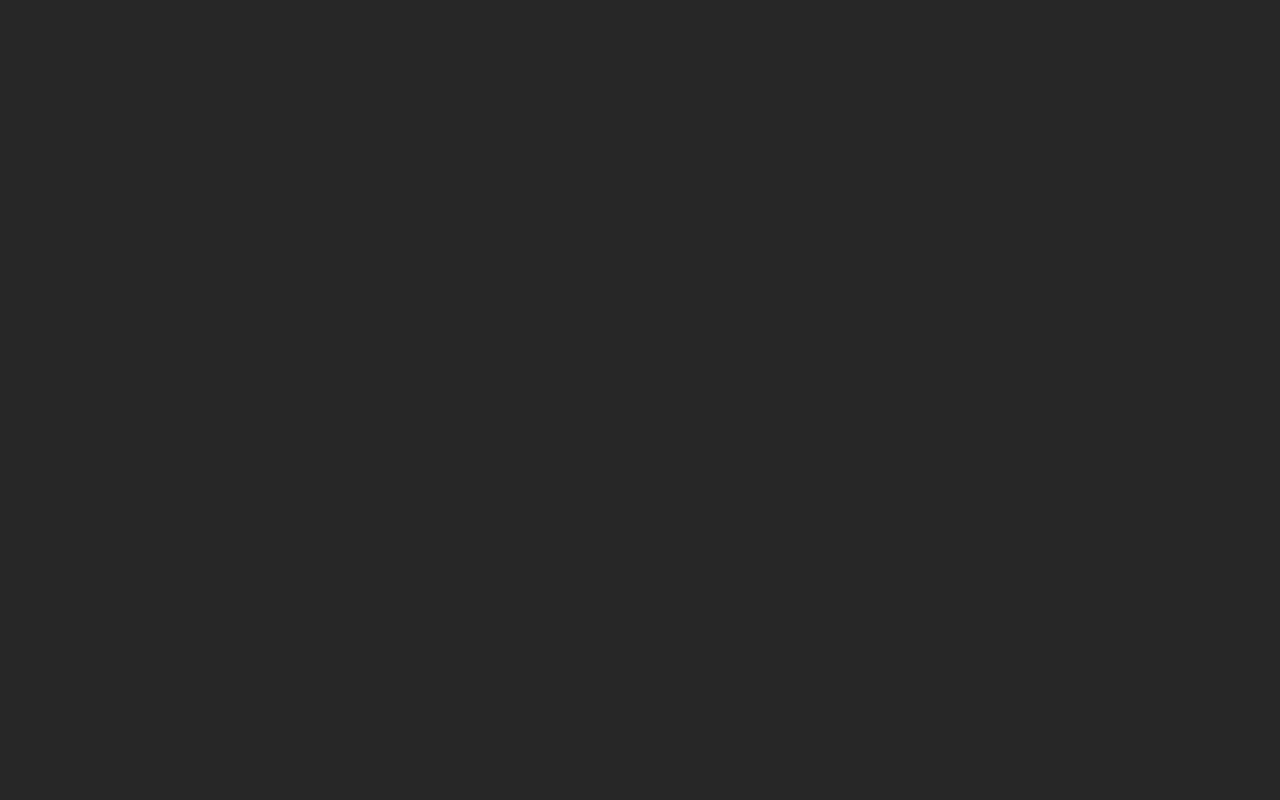
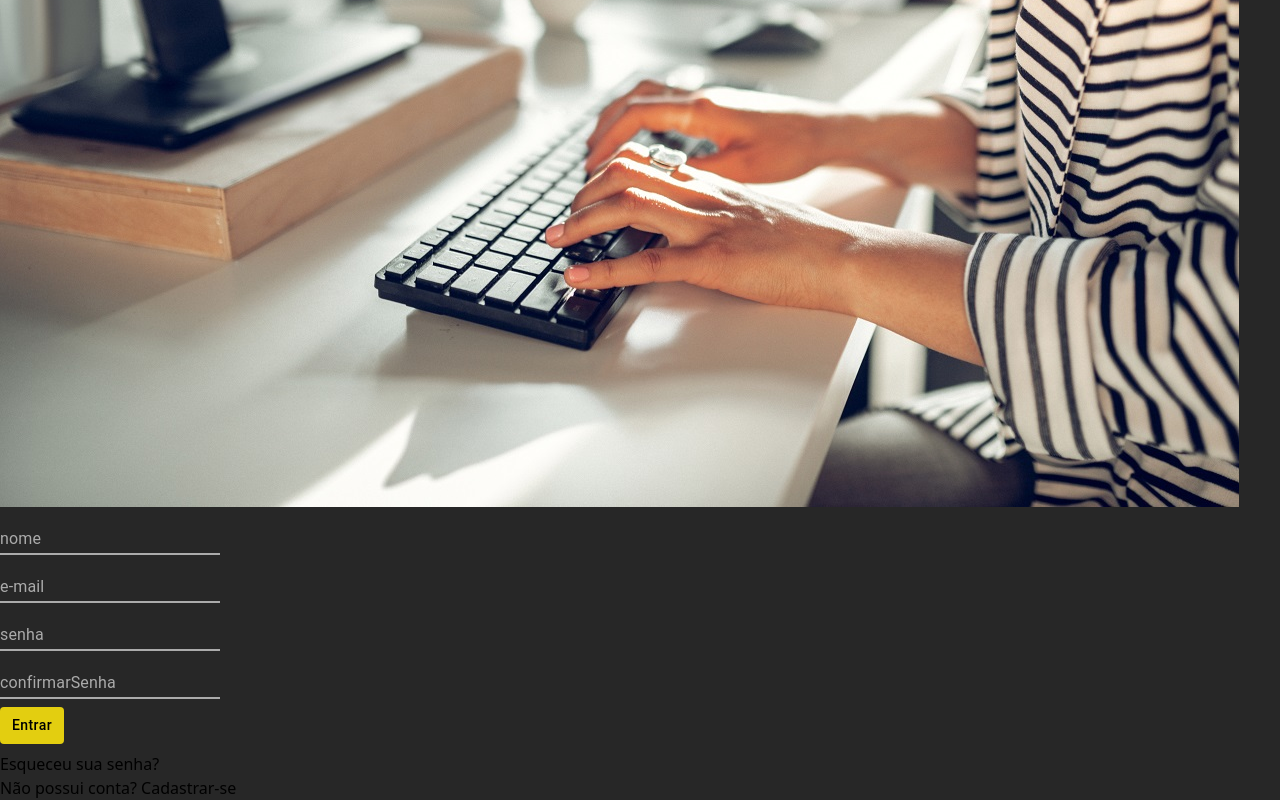
Before and after one commit to LeonardoLagos/projeto-digitacao, a React (Vite) app: page /cadastro in a window 1280 px wide. Before the commit this address had no page. Shown: the part 319-1119 px from the top of the page. Before the commit the page ends 800 px from the top, so only its background shows below. Built offline with nearby package versions, Linux system fonts and the light colour scheme.

Commit message:
Cadastro Usuário - Em Andamento.

```diff
--- a/package.json
+++ b/package.json
@@ -12,6 +12,7 @@
   "dependencies": {
     "@emotion/react": "^11.11.1",
     "@emotion/styled": "^11.11.0",
+    "@hookform/resolvers": "^3.3.2",
     "@mui/icons-material": "^5.14.14",
     "@mui/material": "^5.14.14",
     "axios": "^1.6.1",
@@ -19,9 +20,10 @@
     "match-sorter": "^6.3.1",
     "react": "^18.2.0",
     "react-dom": "^18.2.0",
-    "react-hook-form": "^7.47.0",
+    "react-hook-form": "^7.48.2",
     "react-router-dom": "^6.17.0",
-    "sort-by": "^1.2.0"
+    "sort-by": "^1.2.0",
+    "zod": "^3.22.4"
   },
   "devDependencies": {
     "@types/react": "^18.2.15",
--- a/src/App.tsx
+++ b/src/App.tsx
@@ -2,6 +2,7 @@ import { createBrowserRouter } from 'react-router-dom'
 import Home from './pages/Home'
 import Login from './pages/login'
 import Header from './components/Header/Header'
+import Cadastro from './pages/cadastro'
 
 const router = createBrowserRouter([
     {
@@ -16,6 +17,10 @@ const router = createBrowserRouter([
     {
         path: '/login',
         element: <Login></Login>
+    },
+    {
+        path: '/cadastro',
+        element: <Cadastro></Cadastro>
     }
 ])
 
--- a/src/components/Header/Header.tsx
+++ b/src/components/Header/Header.tsx
@@ -1,7 +1,8 @@
 import { AppBar, Button, Container, Toolbar, Typography } from "@mui/material";
-import { Outlet } from "react-router-dom";
+import { Navigate, Outlet, useNavigate } from "react-router-dom";
 
 export default function Header() {
+  const navigate = useNavigate()
   return (
     <div>
       <AppBar>
@@ -18,7 +19,7 @@ export default function Header() {
           <Typography variant="h6" component="div" sx={{ flexGrow: 1 }}>
             Teste de Digitação
           </Typography>
-          <Button color="inherit">Login</Button>
+          <Button color="inherit" onClick={(e) => navigate('/login')}>Login</Button>
         </Toolbar>
       </AppBar>
       <Container sx={{marginTop: '3rem'}}>
--- a/src/contexts/muiStyleContext.tsx
+++ b/src/contexts/muiStyleContext.tsx
@@ -10,31 +10,63 @@ const customTheme = (outerTheme: Theme) =>
     createTheme({
         palette: {
             mode: outerTheme.palette.mode,
+            primary: {
+                main: '#e3ce10',
+            },
+            secondary: {
+                main: '#a3a3a3',
+            },
+            text: {
+                primary: '#a3a3a3',
+                secondary: '#fafafa'
+            },
         },
         components: {
+            MuiInputBase: {
+                styleOverrides: {
+
+                }
+            },
             MuiTextField: {
                 styleOverrides: {
                     root: {
-                        '--TextField-brandBorderColor': '#E0E3E7',
+                        '--TextField-brandBorderColor': '#ababab',
                         '--TextField-brandBorderHoverColor': '#B2BAC2',
                         '--TextField-brandBorderFocusedColor': '#6F7E8C',
-                        '& label.Mui-focused': {
-                            color: 'var(--TextField-brandBorderFocusedColor)',
-                        },
-                    },
+                    }
                 },
+            },
+            MuiFormLabel: {
+              styleOverrides: {
+                root: {
+                  color: 'var(--TextField-brandBorderColor)',
+                  '&.Mui-focused': {
+                    color: '#e3ce10',
+                  },
+                },
+              },
             },
             MuiInput: {
                 styleOverrides: {
                     root: {
+                        color: '#f2f2f2',
                         '&:before': {
                             borderBottom: '2px solid var(--TextField-brandBorderColor)',
                         },
-                        '&:hover:not(.Mui-disabled, .Mui-error):before': {
-                            borderBottom: '2px solid var(--TextField-brandBorderHoverColor)',
-                        },
-                        '&.Mui-focused:after': {
-                            borderBottom: '2px solid var(--TextField-brandBorderFocusedColor)',
+                        // '&:hover:not(.Mui-disabled, .Mui-error):before': {
+                        //     borderBottom: '2px solid red'
+                        // }
+                    },
+                },
+            },
+            MuiButton: {
+                styleOverrides: {
+                    root: {
+                        textTransform: 'none',
+                        backgroundColor: '#e3ce10',
+                        color: '#000',
+                        '&:hover': {
+                            backgroundColor: '#b8a20d',
                         },
                     },
                 },
@@ -45,7 +77,7 @@ const customTheme = (outerTheme: Theme) =>
 function MuiStyleProvider({ children }: ThemeProviderProps) {
     const outerTheme = useTheme();
     return (
-        <ThemeProvider  theme={customTheme(outerTheme)}>
+        <ThemeProvider theme={customTheme(outerTheme)}>
             {children}
         </ThemeProvider >
     );
--- a/src/pages/Home/index.tsx
+++ b/src/pages/Home/index.tsx
@@ -1,6 +1,7 @@
 import RefreshIcon from '@mui/icons-material/Refresh';
 import { useEffect, useRef, useState } from "react";
 import { api } from '../../services/api';
+import { useNavigate } from 'react-router-dom';
 
 interface cardTexto {
   listaSpans: spanProps[],
@@ -25,6 +26,8 @@ export default function Home() {
   const [textoCardAtual, setTextoCardAtual] = useState<cardTexto>()
   const [quantidadeAcertos, setQuantidadeAcertos] = useState(0)
   const [quantidadeErros, setQuantidadeErros] = useState(0)
+
+  const navigate = useNavigate()
 
   async function preencheTexto() {
     setCronometroAtivo(false)
@@ -164,7 +167,7 @@ export default function Home() {
           <option value="en-us">🏳Inglês</option>
         </select> */}
       </div>
-      <div className="w-full h-56 outline outline-1 rounded mt-4 mb-1 p-2 text-xl font-medium overflow-auto" ref={refDivPalavras} id="divPalavras" onClick={() => refInputDigitacao.current?.focus()}>
+      <div className="w-full h-56 outline outline-1 rounded mt-4 mb-1 p-2 text-xl font-medium overflow-auto text-justify" ref={refDivPalavras} id="divPalavras" onClick={() => refInputDigitacao.current?.focus()}>
         {listaLetras.map((letra, index) => {
           if (letra.children === ' ') {
             return <span className={letra.className + ' inline-block text-center'} style={{ minWidth: '4px', height: '27px' }} key={index}>&nbsp;</span>
--- /dev/null
+++ b/src/pages/cadastro/index.tsx
@@ -0,0 +1,60 @@
+import { zodResolver } from '@hookform/resolvers/zod'
+import { Button, TextField } from '@mui/material'
+import { useForm } from 'react-hook-form'
+import { useNavigate } from 'react-router-dom'
+import { z } from 'zod'
+
+
+const schema = z.object({
+    email: z.string().email("Insira um e-mail válido").min(1),
+    nome: z.string().min(1),
+    senha: z.string().min(8, "Senhas contém no mínimo 8 caractéres.").max(100),
+    confirmarSenha: z.string().min(8, "Senhas contém no mínimo 8 caractéres.").max(100)
+  })
+
+  type FormData = z.infer<typeof schema>
+
+export default function Cadastro() {
+    const navigate = useNavigate()
+
+    const { register, handleSubmit, formState: { errors } } = useForm<FormData>({
+      resolver: zodResolver(schema)
+    })
+
+    function onSubmit(data: FormData) {
+      console.log(data.email, data.senha)
+    }
+
+    return (
+      <div className="flex w-screen h-screen">
+        <div className="w-4/6 h-full">
+          <img className="h-full object-cover" src="src/assets/bg-login.jpeg" alt="" />
+        </div>
+        <form
+          className="flex flex-col w-2/6 h-full text-slate-50 justify-center px-12"
+          onSubmit={handleSubmit(onSubmit)}>
+          <TextField label="nome" variant="standard" type="text" margin="none" {...register("nome")} />
+          <div className="h-6 w-full">
+            {errors.nome?.message && <p className=" text-red-500">{errors.nome.message}</p>}
+          </div>
+          <TextField label="e-mail" variant="standard" type="email" margin="none" {...register("email")} />
+          <div className="h-6 w-full">
+            {errors.email?.message && <p className=" text-red-500">{errors.email.message}</p>}
+          </div>
+          <TextField label="senha" variant="standard" type="password" margin="none" {...register("senha")} />
+          <div className="h-6 w-full">
+            {errors.senha?.message && <p className=" text-red-500">{errors.senha.message}</p>}
+          </div>
+          <TextField label="confirmarSenha" variant="standard" type="password" margin="none" {...register("confirmarSenha")} />
+          <div className="h-6 w-full">
+            {errors.confirmarSenha?.message && <p className="text-red-500">{errors.confirmarSenha.message}</p>}
+          </div>
+          <Button type="submit" sx={{ marginTop: '8px', marginBottom: '8px' }}>Entrar</Button>
+          <div className="flex flex-col items-center text-sm">
+            <a href="#" className="text-center text-yellow-300">Esqueceu sua senha?</a>
+            <p>Não possui conta? <a href="/cadastro" className="text-center text-yellow-300">Cadastrar-se</a></p>
+          </div>
+        </form>
+      </div>
+    )
+}
--- a/src/pages/login/index.tsx
+++ b/src/pages/login/index.tsx
@@ -1,16 +1,50 @@
+import { zodResolver } from "@hookform/resolvers/zod";
 import { Button, TextField } from "@mui/material";
+import { useForm } from "react-hook-form";
+import { useNavigate } from "react-router-dom";
+import { z } from "zod";
+
+
+const schema = z.object({
+  email: z.string().email("Insira um e-mail válido").min(1),
+  password: z.string().min(8, "Senhas contém no mínimo 8 caractéres.").max(100)
+})
+
+type FormData = z.infer<typeof schema>
 
 export default function Login() {
+  const navigate = useNavigate()
+
+  const { register, handleSubmit, formState: { errors } } = useForm<FormData>({
+    resolver: zodResolver(schema)
+  })
+
+  function onSubmit(data: FormData) {
+    console.log(data.email, data.password)
+  }
+
   return (
     <div className="flex w-screen h-screen">
       <div className="w-4/6 h-full">
         <img className="h-full object-cover" src="src/assets/bg-login.jpeg" alt="" />
       </div>
-      <div className="flex flex-col w-2/6 h-full text-slate-50 justify-center px-12">
-        <TextField label="e-mail" variant="standard" margin="dense" />
-        <TextField label="senha" variant="standard" margin="dense" />
-        <Button>Entrar</Button>
-      </div>
+      <form
+        className="flex flex-col w-2/6 h-full text-slate-50 justify-center px-12"
+        onSubmit={handleSubmit(onSubmit)}>
+        <TextField label="e-mail" variant="standard" type="email" margin="none" {...register("email")} />
+        <div className="h-6 w-full">
+          {errors.email?.message && <p className=" text-red-500">{errors.email.message}</p>}
+        </div>
+        <TextField label="senha" variant="standard" type="password" margin="none" {...register("password")} />
+        <div className="h-6 w-full">
+          {errors.password?.message && <p className="text-red-500">{errors.password.message}</p>}
+        </div>
+        <Button type="submit" sx={{ marginTop: '8px', marginBottom: '8px' }}>Entrar</Button>
+        <div className="flex flex-col items-center text-sm">
+          <a href="#" className="text-center text-yellow-300">Esqueceu sua senha?</a>
+          <p>Não possui conta? <a href="/cadastro" className="text-center text-yellow-300">Cadastrar-se</a></p>
+        </div>
+      </form>
     </div>
   )
 }
```
Also changed, not shown: 1 other file (tests, documents, lock files or other folders).
